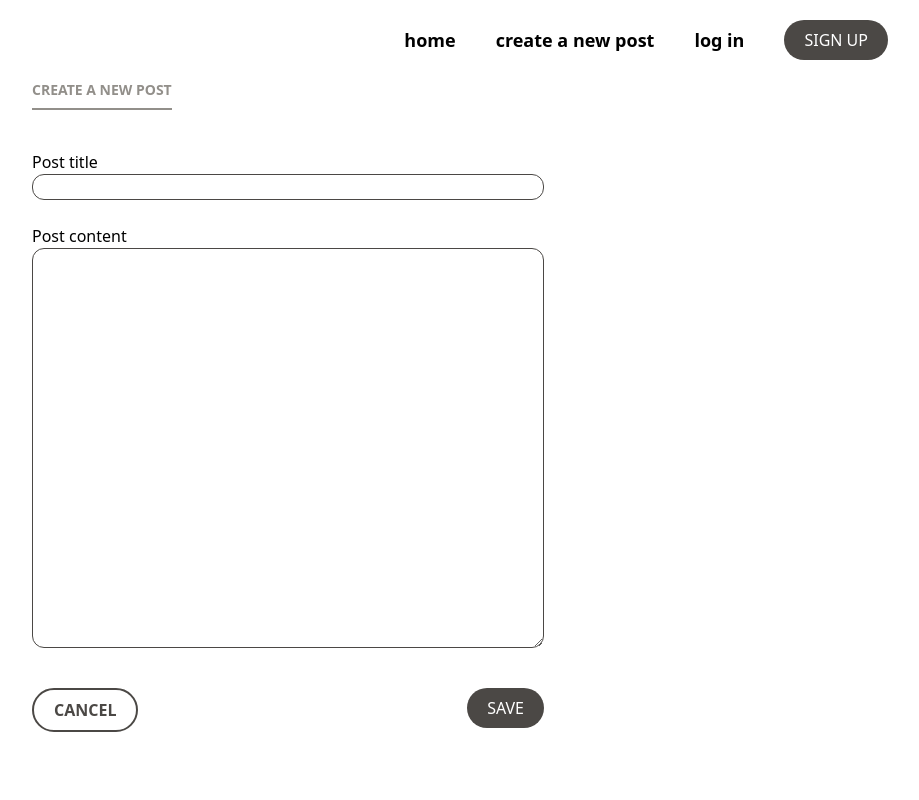
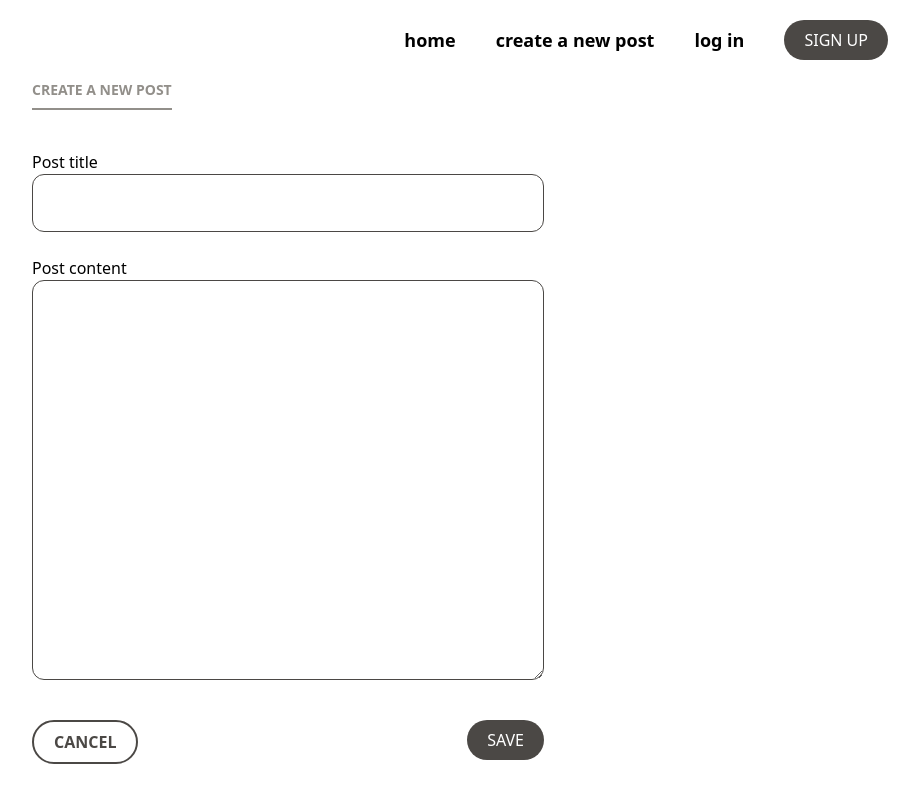
Before and after one commit to mn46/simple-blog, a Next.js app: page /post/new in a window 1280 px wide. Shown: the whole page, without its empty margins (352-1271 px from the left). Built offline with nearby package versions, Linux system fonts and the light colour scheme.

Commit message:
Add padding in the input fields

```diff
--- a/app/post/new/page.tsx
+++ b/app/post/new/page.tsx
@@ -48,7 +48,7 @@ const NewPost = () => {
             name="title"
             type="text"
             required
-            className="border border-primary rounded-xl"
+            className="border border-primary rounded-xl p-4"
           />
         </div>
 
@@ -58,7 +58,7 @@ const NewPost = () => {
             id="content"
             name="content"
             required
-            className="border border-primary rounded-xl h-[50vh]"
+            className="border border-primary rounded-xl h-[50vh] p-4"
           />
         </div>
 
```
